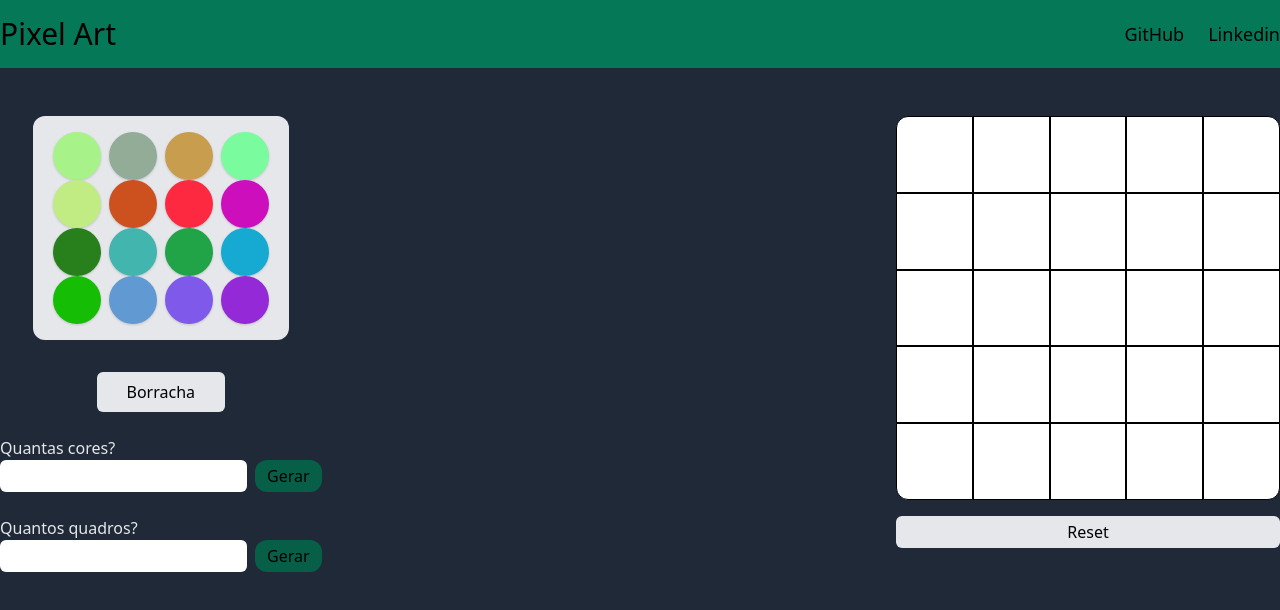
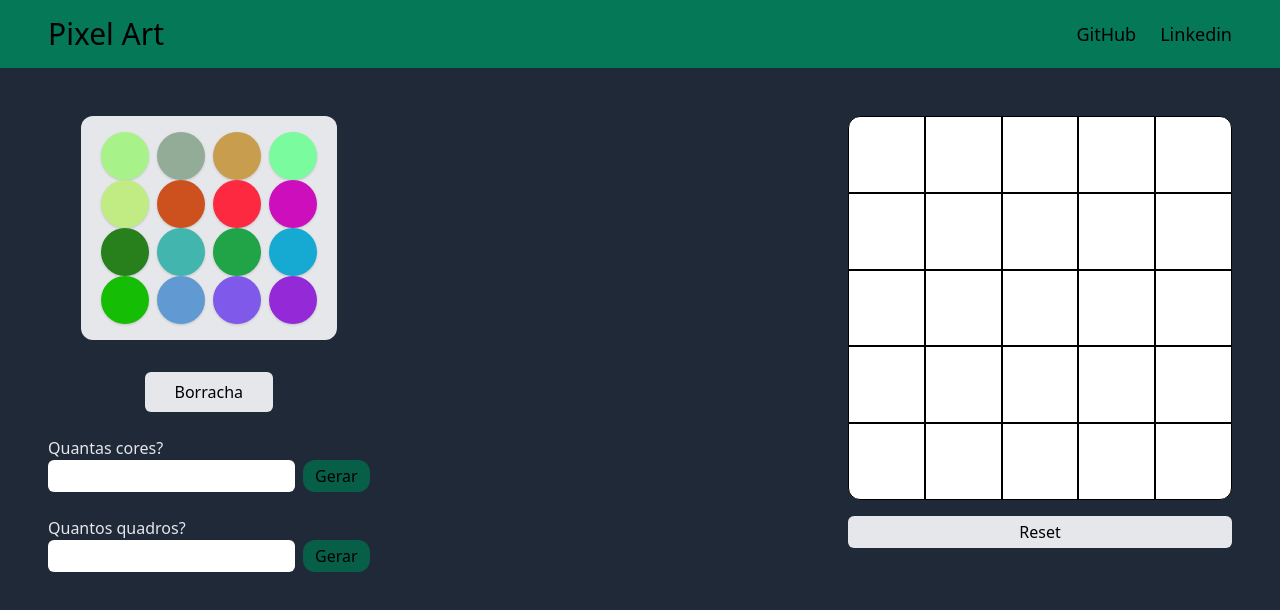
Before and after one commit to gabrielh-silvestre/pixel-art, a React (Create React App) app: page / in a window 1280 px wide. Shown: the top 610 px of the page. Built offline with nearby package versions, Linux system fonts and the light colour scheme.

Commit message:
style: adding lateral padding

```diff
--- a/src/components/Header.tsx
+++ b/src/components/Header.tsx
@@ -3,7 +3,7 @@
 export default function Header() {
   return (
     <header className="w-full py-4 bg-green-700">
-      <div className="max-w-screen-xl mx-auto flex justify-between items-center">
+      <div className="max-w-screen-xl mx-auto px-12 flex justify-between items-center">
         <h1 className="text-3xl">Pixel Art</h1>
 
         <nav className="text-lg">
--- a/src/pages/Home.tsx
+++ b/src/pages/Home.tsx
@@ -12,7 +12,7 @@
     <div>
       <Header />
       <ArtProvider>
-        <main className="max-w-screen-xl mx-auto mt-12 flex justify-between">
+        <main className="max-w-screen-xl mx-auto mt-12 px-12 flex justify-between">
           <div className="h-full flex flex-col justify-around items-center">
             <Pallete />
             <Eraser />
```
